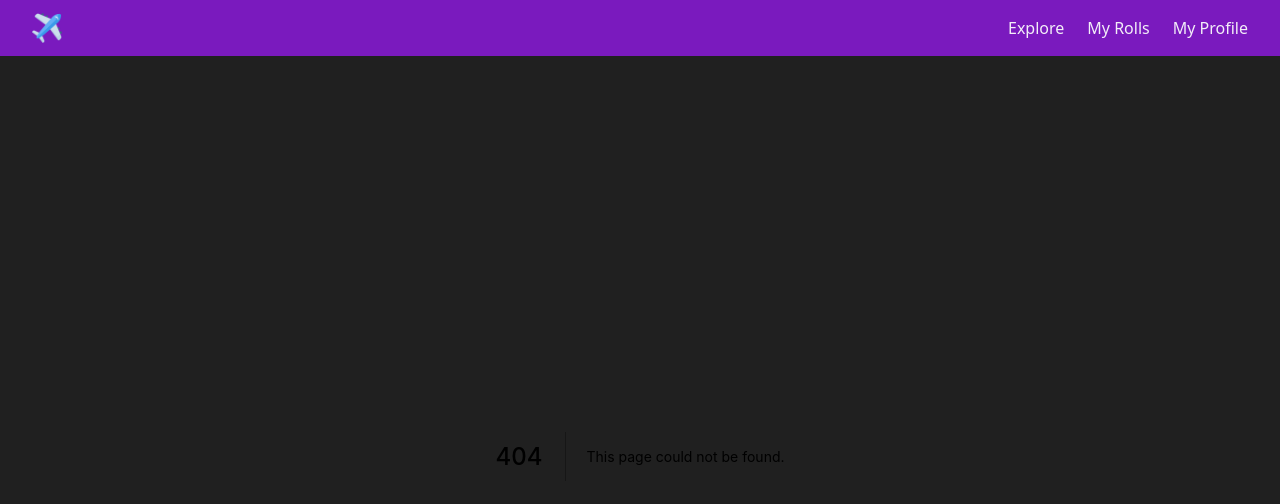
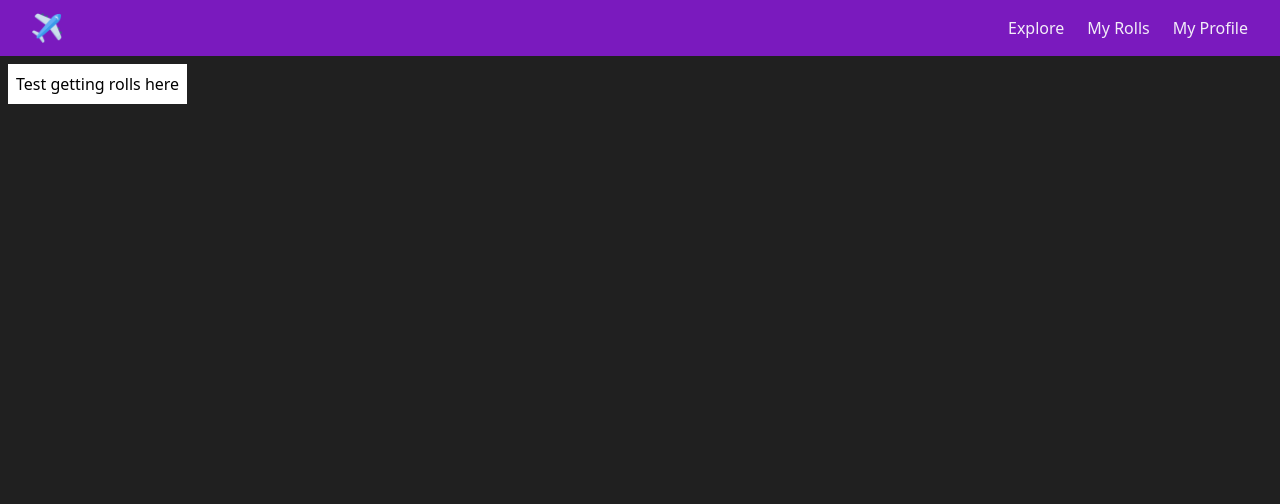
Before and after one commit to ivankbautista/travel-app-FE, a Next.js app: page /rolls in a window 1280 px wide. Before the commit this address had no page. Shown: the top 504 px of the page. Built offline with nearby package versions, Linux system fonts and the light colour scheme.

Commit message:
Tests api call

```diff
--- /dev/null
+++ b/src/pages/rolls/index.js
@@ -0,0 +1,34 @@
+import axios from "axios";
+import { useForm } from "react-hook-form";
+
+const GetRolls = (props) => {
+  const API = "http://localhost:3001"
+  const { handleSubmit } = useForm({});
+  const submitForm = (data) => {
+    axios({
+      method: 'GET',
+      url: `${API}/api/v1/rolls`,
+    })
+      .then(function (response) {
+        console.log(response.data)
+      });
+  }
+  const config = {
+    headers: {
+      "Content-Type": "application/x-www-form-urlencoded, charset=UTF-8",
+      Accept: "application/json",
+    },
+  };
+
+  return (
+    <div className="login-container">
+        <form className="form" onSubmit={handleSubmit(submitForm)}>
+          <button className="bg-white p-2 m-2" type="submit">
+            Test getting rolls here
+          </button>
+        </form>
+    </div>
+  );
+};
+
+export default GetRolls;
```
Also changed, not shown: src/pages/rolls/[roll_id]/index.js (deleted).
